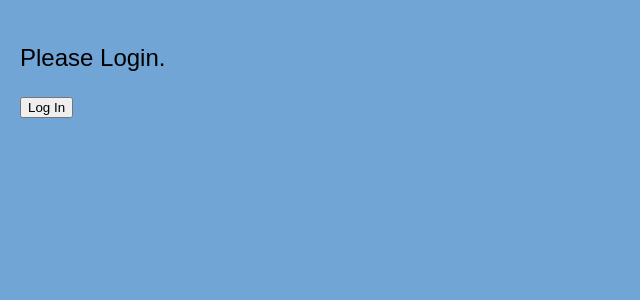
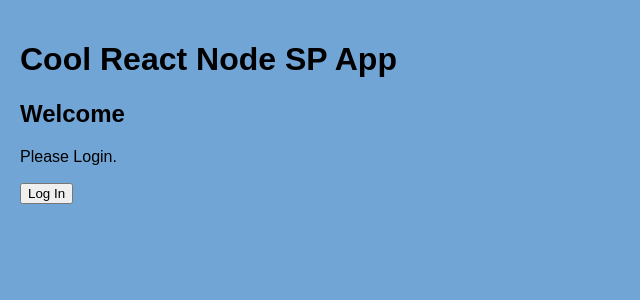
Before and after one commit to rowlandg/cool-react-node-test-app, a React (Create React App) app in the folder client/: page / in a window 1280 px wide. Shown: the top 300 px of the page, without its empty margins (0-640 px from the left). Built offline with nearby package versions, Linux system fonts and the light colour scheme; no server answers.

Commit message:
add basic auth0 login/logout functionalty

```diff
--- a/client/public/index.html
+++ b/client/public/index.html
@@ -24,7 +24,7 @@
       work correctly both with client-side routing and a non-root public URL.
       Learn how to configure a non-root public URL by running `npm run build`.
     -->
-    <title>React App with routing</title>
+    <title>Cool React Node SP App</title>
   </head>
   <body>
     <noscript>You need to enable JavaScript to run this app.</noscript>
--- a/client/src/Main.js
+++ b/client/src/Main.js
@@ -6,7 +6,7 @@ import Contact from "./routes/Contact";
 import { useAuth0 } from '@auth0/auth0-react';
 import LoginButton from './auth/login';
 import LogoutButton from './auth/logout';
-import User from './auth/profile';
+//import User from './auth/profile';
 
 function Main() {
 
@@ -23,7 +23,7 @@ function Main() {
                             <li><NavLink to="/stuff">Stuff</NavLink></li>
                             <li><NavLink to="/contact">Contact</NavLink></li>
                             <li><LogoutButton /></li>
-                            <li><User /></li>
+                            {/* <li><User /></li> */}
                         </ul>
                         <div className="content">
                             <Routes>
@@ -35,7 +35,9 @@ function Main() {
                     </div>
                 ) :
                     <div>
-                        <p style={{ fontSize: "1.5rem" }}>Please Login.</p>
+                        <h1>Cool React Node SP App</h1>
+                        <h2>Welcome</h2>
+                        <p style={{ fontSize: "1rem" }}>Please Login.</p>
                         <LoginButton />
                     </div>
                 }
--- a/client/src/auth/profile.js
+++ b/client/src/auth/profile.js
@@ -11,9 +11,9 @@ const Profile = () => {
   return (
     isAuthenticated && (
       <div>
-        <img src={user.picture} alt={user.name} />
-        <h2>{user.name}</h2>
-        <p>{user.email}</p>
+        {/* <img src={user.picture} alt={user.name} /> */}
+        <h2>Logged in as {user.name}</h2>
+        <p>Email address is {user.email}</p>
       </div>
     )
   );
--- a/client/src/index.js
+++ b/client/src/index.js
@@ -9,9 +9,11 @@ const root = ReactDOM.createRoot(
 );
 root.render(
   <Auth0Provider
-    domain={process.env.REACT_APP_AUTH0_DOMAIN}
-    clientId={process.env.REACT_APP_CLIENT_ID}
-    redirectUri={window.location.origin}
+    // domain={process.env.REACT_APP_AUTH0_DOMAIN}
+    domain="test-pisys.eu.auth0.com"
+    clientId="H7CJZjfszFDaQfTObOaF1G7MEDmlFxNS"
+    // redirectUri={window.location.origin}
+    redirectUri="http://localhost:3000/"
   >
     <Main />
   </Auth0Provider>
--- a/client/src/routes/Home.js
+++ b/client/src/routes/Home.js
@@ -1,4 +1,5 @@
 import React, { Component } from "react";
+import User from '../auth/profile';
 
 class Home extends Component {
   render() {
@@ -6,6 +7,7 @@ class Home extends Component {
       <div>
         <h2>HOME</h2>
         <p>Home screen which is loaded first on visiting app.</p>
+        <User />
       </div>
     );
   }
```
Also changed, not shown: 1 other file (tests, documents, lock files or other folders).
